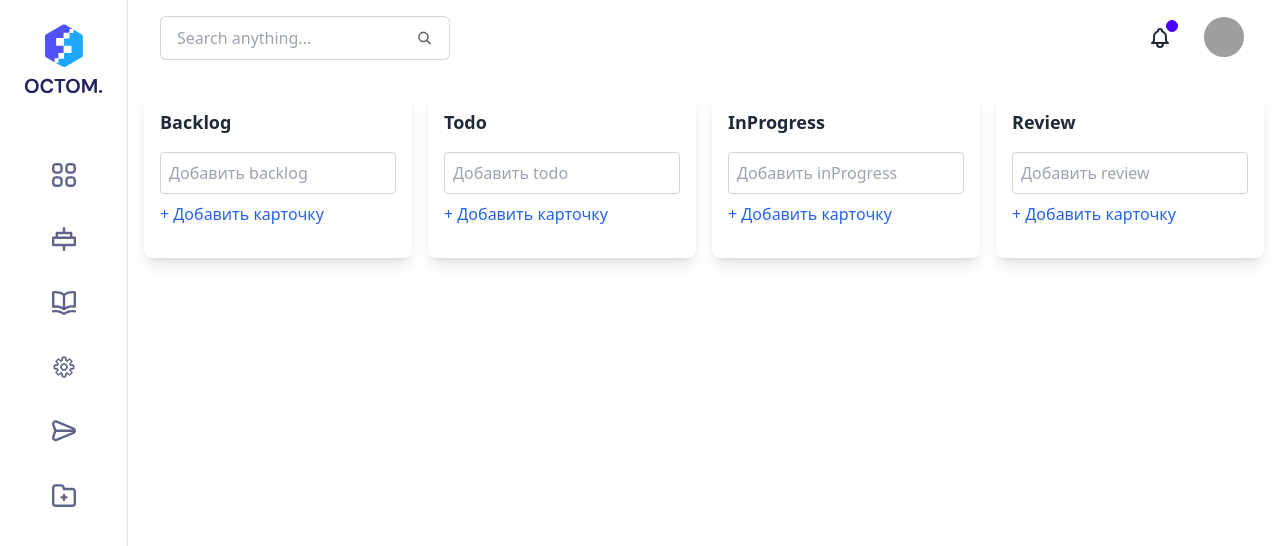
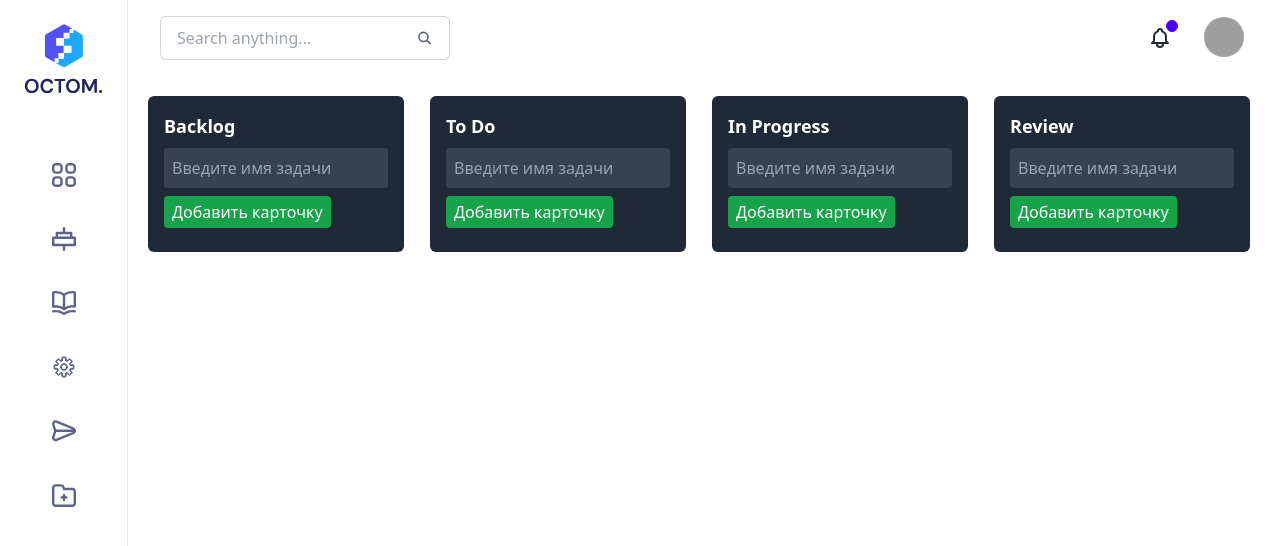
Before and after one commit to Jony2110/Test-Proekt, a React (Vite) app: page /file in a window 1280 px wide. Shown: the top 546 px of the page. Built offline with nearby package versions, Linux system fonts and the light colour scheme; sample sign-in values are in the browser's storage; grey boxes are pictures that could not be loaded.

Commit message:
Fix: create Modal task

```diff
--- a/package.json
+++ b/package.json
@@ -18,6 +18,7 @@
     "react-dnd": "^16.0.1",
     "react-dnd-html5-backend": "^16.0.1",
     "react-dom": "^18.2.0",
+    "react-modal": "^3.16.1",
     "react-router-dom": "^6.26.2"
   },
   "devDependencies": {
--- a/src/pages/File.jsx
+++ b/src/pages/File.jsx
@@ -1,154 +1,247 @@
 import { useState } from "react";
-import { useDrag, useDrop, DndProvider } from "react-dnd";
-import { HTML5Backend } from "react-dnd-html5-backend";
+import Modal from "react-modal";
+import { DragDropContext, Droppable, Draggable } from "@hello-pangea/dnd";
 
-const ItemType = "CARD";
+const initialData = {
+  columns: {
+    backlog: { name: 'Backlog', items: [] },
+    todo: { name: 'To Do', items: [] },
+    inProgress: { name: 'In Progress', items: [] },
+    review: { name: 'Review', items: [] }
+  }
+};
+
+Modal.setAppElement('#root');
 
 function File() {
-  const [cards, setCards] = useState({
-    backlog: [],
-    todo: [],
-    inProgress: [],
-    review: [],
-  });
+  const [columns, setColumns] = useState(initialData.columns);
+  const [newTaskContent, setNewTaskContent] = useState('');
+  const [modalIsOpen, setModalIsOpen] = useState(false);
+  const [currentTask, setCurrentTask] = useState(null);
+  const [currentColumnId, setCurrentColumnId] = useState('');
 
-  const addCard = (category, newCard) => {
-    setCards((prevCards) => ({
-      ...prevCards,
-      [category]: [...prevCards[category], newCard],
-    }));
-  };
+  const onDragEnd = (result) => {
+    const { destination, source } = result;
+    if (!destination) return;
 
-  const moveCard = (id, toColumn) => {
-    const fromColumn = Object.keys(cards).find((column) =>
-      cards[column].some((card) => card.id === id)
-    );
-    const card = cards[fromColumn].find((card) => card.id === id);
+    // Проверка на то, что элемент остался в том же месте
+    if (
+      destination.droppableId === source.droppableId &&
+      destination.index === source.index
+    ) {
+      return; // Если позиция и колонка не изменились, ничего не делать
+    }
 
-    setCards((prevCards) => ({
-      ...prevCards,
-      [fromColumn]: prevCards[fromColumn].filter((card) => card.id !== id),
-      [toColumn]: [...prevCards[toColumn], card],
-    }));
-  };
+    const sourceColumn = columns[source.droppableId];
+    const destColumn = columns[destination.droppableId];
 
-  const handleAddCard = async (e, category) => {
-    e.preventDefault();
-    const cardText = e.target.elements.newCard.value.trim();
+    const sourceItems = Array.from(sourceColumn.items);
+    const [removed] = sourceItems.splice(source.index, 1);
+    const destItems = Array.from(destColumn.items);
 
-    if (cardText) {
-      const token = localStorage.getItem("authToken");
-
-      if (!token) {
-        console.error("Токен не найден. Пожалуйста, авторизуйтесь.");
-        return;
-      }
-
-      const newTaskData = {
-        title: cardText,
-        description: "Task description",
-        status: "Pending",
-        priority: "Medium",
-        dueDate: "2023-12-31",
-        boardId: boardId,
-        assignedTo: localStorage.getItem("userEmail")
-      };
-
-      try {
-        const response = await fetch(
-          "https://trello.vimlc.uz/api/tasks/create",
-          {
-            method: "POST",
-            headers: {
-              "Content-Type": "application/json",
-              "Authorization": `Bearer ${token}`,
-            },
-            body: JSON.stringify(newTaskData),
-          }
-        );
-
-        const result = await response.json();
-
-        if (response.ok) {
-          const createdCard = { id: result.id, text: cardText };
-          addCard(category, createdCard);
-          e.target.reset();
-        } else {
-          console.error("Ошибка при добавлении карточки:", result.message);
-        }
-      } catch (error) {
-        console.error("Ошибка при выполнении запроса:", error);
-      }
+    // Если перемещаем в ту же колонку
+    if (sourceColumn === destColumn) {
+      sourceItems.splice(destination.index, 0, removed);
+      setColumns({
+        ...columns,
+        [source.droppableId]: {
+          ...sourceColumn,
+          items: sourceItems,
+        },
+      });
+    } else {
+      destItems.splice(destination.index, 0, removed);
+      setColumns({
+        ...columns,
+        [source.droppableId]: {
+          ...sourceColumn,
+          items: sourceItems,
+        },
+        [destination.droppableId]: {
+          ...destColumn,
+          items: destItems,
+        },
+      });
     }
   };
 
+  const addItem = (columnId) => {
+    if (!newTaskContent.trim()) return;
+    const newTask = { id: Date.now().toString(), content: newTaskContent };
+
+    setColumns((prevColumns) => ({
+      ...prevColumns,
+      [columnId]: {
+        ...prevColumns[columnId],
+        items: [...prevColumns[columnId].items, newTask],
+      },
+    }));
+
+    setNewTaskContent('');
+  };
+
+  const openModal = (task) => {
+    setCurrentTask(task);
+    setModalIsOpen(true);
+  };
+
+  const closeModal = () => {
+    setModalIsOpen(false);
+    setCurrentTask(null);
+  };
+
+  const handleTaskUpdate = (updatedTask) => {
+    setColumns((prevColumns) => {
+      const columnId = Object.keys(prevColumns).find((id) =>
+        prevColumns[id].items.some((item) => item.id === updatedTask.id)
+      );
+
+      return {
+        ...prevColumns,
+        [columnId]: {
+          ...prevColumns[columnId],
+          items: prevColumns[columnId].items.map((item) =>
+            item.id === updatedTask.id ? updatedTask : item
+          ),
+        },
+      };
+    });
+
+    closeModal();
+  };
+
+  const handleTaskDelete = (taskId) => {
+    setColumns((prevColumns) => {
+      const columnId = Object.keys(prevColumns).find((id) =>
+        prevColumns[id].items.some((item) => item.id === taskId)
+      );
+
+      return {
+        ...prevColumns,
+        [columnId]: {
+          ...prevColumns[columnId],
+          items: prevColumns[columnId].items.filter((item) => item.id !== taskId),
+        },
+      };
+    });
+
+    closeModal();
+  };
+
   return (
-    <DndProvider backend={HTML5Backend}>
-      <div className="flex justify-between p-4 space-x-4">
-        {Object.keys(cards).map((category) => (
-          <Column
-            key={category}
-            category={category}
-            cards={cards[category]}
-            moveCard={moveCard}
-            handleAddCard={handleAddCard}
-          />
-        ))}
-      </div>
-    </DndProvider>
+    <div className="App">
+      <DragDropContext onDragEnd={onDragEnd}>
+        <div className="grid grid-cols-4 gap-4 p-5">
+          {Object.entries(columns).map(([columnId, column]) => (
+            <Droppable droppableId={columnId} key={columnId}>
+              {(provided) => (
+                <div {...provided.droppableProps} ref={provided.innerRef} className="bg-gray-800 p-4 rounded-md w-64">
+                  <h2 className="text-lg font-semibold text-white mb-2">{column.name}</h2>
+                  <input
+                    type="text"
+                    value={newTaskContent}
+                    onChange={(e) => setNewTaskContent(e.target.value)}
+                    placeholder="Введите имя задачи"
+                    className="w-full p-2 mb-2 bg-gray-700 text-white rounded"
+                  />
+                  <button onClick={() => { addItem(columnId); setCurrentColumnId(columnId); }} className="bg-green-600 text-white px-2 py-1 rounded mb-2">
+                    Добавить карточку
+                  </button>
+                  {column.items.map((item, index) => (
+                    <Draggable key={item.id} draggableId={item.id} index={index}>
+                      {(provided) => (
+                        <div
+                          ref={provided.innerRef}
+                          {...provided.draggableProps}
+                          {...provided.dragHandleProps}
+                          onClick={() => openModal(item)}
+                          className="p-2 mb-2 bg-gray-900 text-white rounded cursor-pointer hover:bg-gray-700 transition"
+                        >
+                          {item.content}
+                        </div>
+                      )}
+                    </Draggable>
+                  ))}
+                  {provided.placeholder}
+                </div>
+              )}
+            </Droppable>
+          ))}
+        </div>
+      </DragDropContext>
+
+      <Modal
+        isOpen={modalIsOpen}
+        onRequestClose={closeModal}
+        className="fixed inset-0 flex items-center justify-center"
+        overlayClassName="fixed inset-0 bg-black bg-opacity-50"
+      >
+        <div className="bg-white rounded-lg p-6 max-w-md w-full">
+          <h2 className="text-xl font-semibold mb-4">Edit Task</h2>
+          {currentTask && (
+            <>
+              <input
+                type="text"
+                value={currentTask.content}
+                onChange={(e) => setCurrentTask({ ...currentTask, content: e.target.value })}
+                placeholder="Task Name"
+                className="border border-gray-300 rounded mb-4 w-full p-2"
+              />
+              <textarea
+                value={currentTask.description || ''}
+                onChange={(e) => setCurrentTask({ ...currentTask, description: e.target.value })}
+                placeholder="Description"
+                className="border border-gray-300 rounded mb-4 w-full p-2"
+              />
+              <input
+                type="text"
+                value={currentTask.priority || ''}
+                onChange={(e) => setCurrentTask({ ...currentTask, priority: e.target.value })}
+                placeholder="Priority"
+                className="border border-gray-300 rounded mb-4 w-full p-2"
+              />
+              <input
+                type="date"
+                value={currentTask.dueDate || ''}
+                onChange={(e) => setCurrentTask({ ...currentTask, dueDate: e.target.value })}
+                className="border border-gray-300 rounded mb-4 w-full p-2"
+              />
+              <input
+                type="text"
+                placeholder="Add a comment..."
+                onKeyDown={(e) => {
+                  if (e.key === 'Enter' && e.target.value) {
+                    setCurrentTask({
+                      ...currentTask,
+                      comments: [...(currentTask.comments || []), e.target.value]
+                    });
+                    e.target.value = '';
+                  }
+                }}
+                className="border border-gray-300 rounded mb-4 w-full p-2"
+              />
+              <ul className="mb-4">
+                {currentTask.comments && currentTask.comments.map((comment, index) => (
+                  <li key={index}>{comment}</li>
+                ))}
+              </ul>
+              <div className="flex justify-between">
+                <button onClick={() => handleTaskUpdate(currentTask)} className="bg-blue-600 text-white px-4 py-2 rounded">
+                  Сохранить задачу
+                </button>
+                <button onClick={() => handleTaskDelete(currentTask.id)} className="bg-red-600 text-white px-4 py-2 rounded">
+                  Удалить задачу
+                </button>
+                <button onClick={closeModal} className="bg-gray-300 text-black px-4 py-2 rounded">
+                  Закрыть
+                </button>
+              </div>
+            </>
+          )}
+        </div>
+      </Modal>
+    </div>
   );
 }
 
-const Column = ({ category, cards, moveCard, handleAddCard }) => {
-  const [, drop] = useDrop({
-    accept: ItemType,
-    drop: (item) => {
-      moveCard(item.id, category);
-    },
-  });
-
-  return (
-    <div ref={drop} className="bg-white p-4 w-1/4 rounded-lg shadow-lg">
-      <h2 className="text-lg font-semibold mb-4 capitalize">{category}</h2>
-      <form onSubmit={(e) => handleAddCard(e, category)} className="mb-4">
-        <input
-          type="text"
-          name="newCard"
-          placeholder={`Добавить ${category}`}
-          className="border border-gray-300 rounded w-full p-2 mb-2 focus:outline-none focus:border-blue-400"
-        />
-        <button type="submit" className="text-blue-600 hover:underline">
-          + Добавить карточку
-        </button>
-      </form>
-      <ul>
-        {cards.map((card) => (
-          <Card key={card.id} card={card} />
-        ))}
-      </ul>
-    </div>
-  );
-};
-
-const Card = ({ card }) => {
-  const [{ isDragging }, drag] = useDrag({
-    type: ItemType,
-    item: { id: card.id },
-    collect: (monitor) => ({
-      isDragging: !!monitor.isDragging(),
-    }),
-  });
-
-  return (
-    <div
-      ref={drag}
-      className={`bg-gray-100 p-2 rounded mb-2 shadow-sm ${
-        isDragging ? "opacity-50" : ""
-      }`}
-    >
-      {card.text}
-    </div>
-  );
-};
-
 export default File;
--- a/src/pages/Seting.jsx
+++ b/src/pages/Seting.jsx
@@ -52,7 +52,7 @@ const Seting = () => {
         <Link to="/" className="font-semibold hover:text-[#232360] text-[#6A7181]">Team</Link>
         <Link to="/" className="font-semibold hover:text-[#232360] text-[#6A7181]">Plan</Link>
         <Link to="/" className="font-semibold hover:text-[#232360] text-[#6A7181]">Billing</Link>
-        <Link to="/" className="font-semibold hover:text-[#232360] text-[#6A7181]">Email</Link>
+        <Link to="/seting" className="font-semibold hover:text-[#232360] text-[#6A7181]">Email</Link>
         <Link to="/" className="font-semibold hover:text-[#232360] text-[#6A7181]">Notification</Link>
       </ul>
 
```
Also changed, not shown: 1 other file (tests, documents, lock files or other folders).
